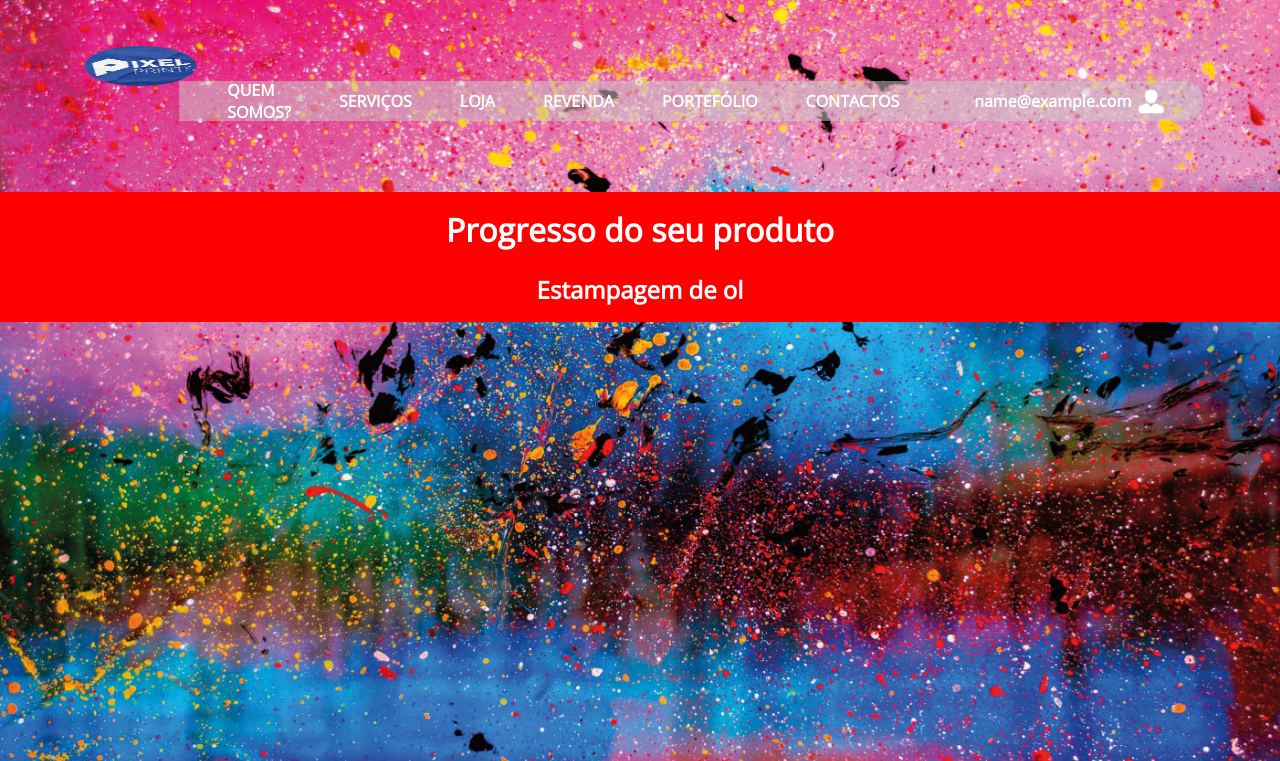
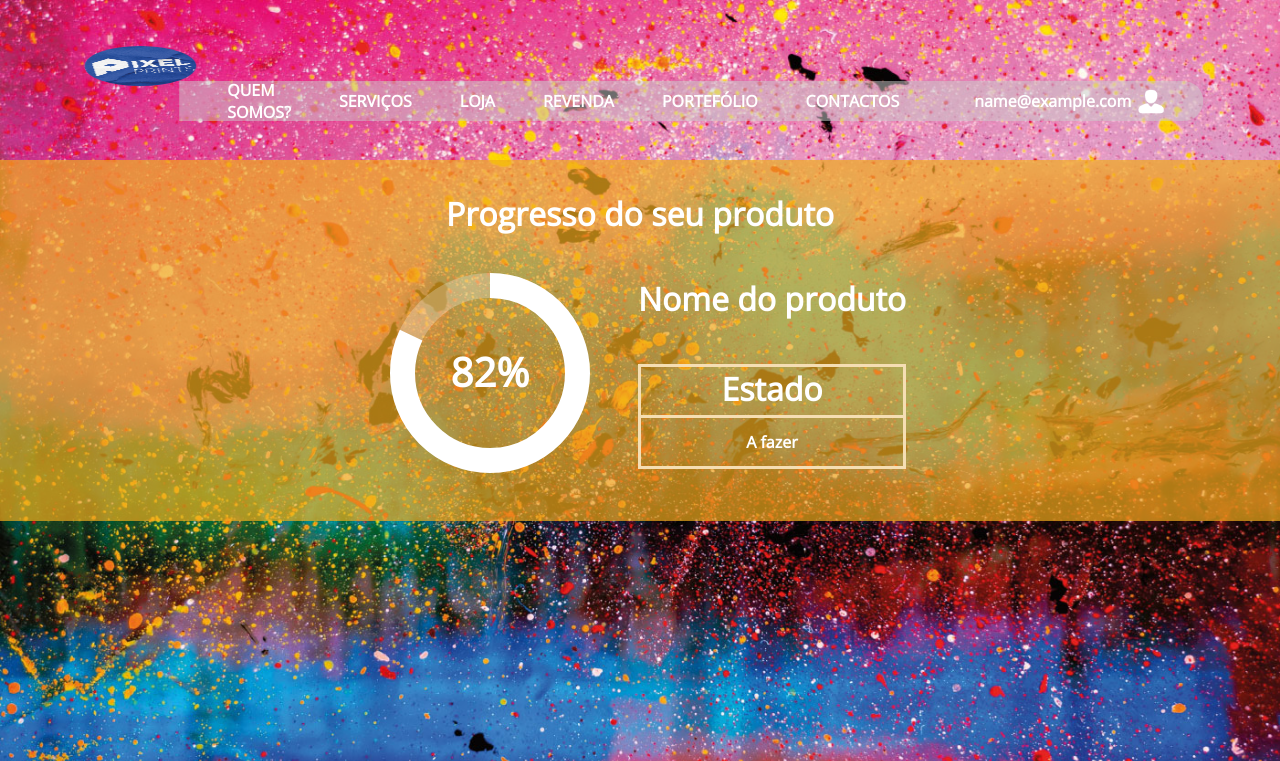
Before and after one commit to crasprodev/pixel-main, a PHP site: page /Websitetrb/php/User_progress.php in a window 1280 px wide. Shown: the top 761 px of the page. Run offline with PHP 8.4, Linux system fonts and the light colour scheme; the visitor is signed in with stand-in values (Sample User, id 1); data that the repository does not hold is empty; some libraries are stand-ins or nearby versions.

Commit message:
Update User_progress.php

```diff
--- a/php/User_progress.php
+++ b/php/User_progress.php
@@ -2,36 +2,153 @@
 
 <body>
     <style>
-    .progressmodule {
-        margin-top: 12rem;
-        background: red;
-        padding-top: 1rem;
-        padding-bottom: 1rem;
+    svg.radial-progress {
+        height: auto;
+        max-width: 200px;
+        padding: 1em;
+        transform: rotate(-90deg);
+        width: 100%;
+    }
+
+    svg.radial-progress circle {
+        fill: rgba(0, 0, 0, 0);
+        stroke: #fff;
+        stroke-dashoffset: 219.91148575129;
+        stroke-width: 10;
+    }
+
+    svg.radial-progress circle.incomplete {
+        opacity: 0.25;
+    }
+
+    svg.radial-progress circle.complete {
+        stroke-dasharray: 219.91148575129;
+    }
+
+    svg.radial-progress text {
+        fill: #fff;
+        text-anchor: middle;
+    }
+
+    .progress_bar {
+        display: flex;
+        align-items: center;
+        flex-wrap: wrap;
+        justify-content: center;
+        column-gap: 2rem;
+    }
+
+
+    .titulo {
+        font-size: 2rem;
         text-align: center;
     }
 
-    .titulo {
+    .sm-titulo {
         font-size: 2rem;
     }
 
-    .sm-titulo {
-        font-size: 1.5rem;
+    .percentage {
+        width: fit-content;
+        position: absolute;
     }
+
+    .progress {
+        display: flex;
+        align-items: center;
+        justify-content: center;
+    }
+
+    .progressmodule {
+        width: fit-content;
+        text-align: center;
+        background: #f1ac1db3;
+        width: 100%;
+        margin-top: 10rem;
+        padding-top: 2rem;
+        padding-bottom: 2rem;
+    }
+
+    .estado_act {
+        border: 3px solid wheat;
+        height: 3rem;
+        display: flex;
+        align-items: center;
+        justify-content: center;
+    }
+
+
+    .estado {
+        display: flex;
+        flex-direction: column;
+    }
+
+    .state {
+        font-size: 2rem;
+        height: 3rem;
+        color: white;
+        border: 3px solid wheat;
+        border: 3px solid wheat;
+        border-bottom: none;
+    }
+
+    svg.radial-progresscircle {
+        stroke: #a2ed56;
+    }
+
+    .titleanddescription {}
     </style>
     <div class="progressmodule">
+
         <div class="titulo">Progresso do seu produto</div><br>
-        <div class="sm-titulo">Estampagem de ol</div>
-        <div class="progress_bars">
-            <div class="progresses">
+        <div class="progress_bar">
 
+            <div class="progress">
+
+                <svg class="radial-progress" data-percentage="82" viewBox="0 0 80 80">
+                    <circle class="incomplete" cx="40" cy="40" r="35"></circle>
+                    <circle class="complete" cx="40" cy="40" r="35" style="stroke-dashoffset: 39.58406743523136;">
+                    </circle>
+                    <text class="percentage" x="50%" y="57%" transform="matrix(0, 1, -1, 0, 80, 0)">82%</text>
+                </svg>
             </div>
-            <div class="progress_bar"></div>
+            <div class="titleanddescription">
+                <div class="sm-titulo">Nome do produto</div><br><br>
+                <div class="estado">
+                    <div class="state">Estado</div>
+                    <div class="estado_act">A fazer</div>
+                </div>
+            </div>
         </div>
     </div>
 </body>
 <script src="../Jquery/jquery.js"></script>
+<script src="https://code.jquery.com/jquery-3.3.1.min.js"
+    integrity="sha384-tsQFqpEReu7ZLhBV2VZlAu7zcOV+rXbYlF2cqB8txI/8aZajjp4Bqd+V6D5IgvKT" crossorigin="anonymous">
+</script>
+
 <script src="../Jquery/loginsignin.js"></script>
 <script src="https://unpkg.com/aos@2.3.1/dist/aos.js"></script>
 <script>
 AOS.init();
 </script>
+<script>
+$('svg.radial-progress').find($('circle.complete')).removeAttr('style');
+$('svg.radial-progress').each(function(index, value) {
+
+
+
+    percent = $(value).data('percentage');
+    console.log(percent);
+    // Get radius of the svg's circle.complete
+    radius = $(this).find($('circle.complete')).attr('r');
+    // Get circumference (2πr)
+    circumference = 2 * Math.PI * radius;
+    // Get stroke-dashoffset value based on the percentage of the circumference
+    strokeDashOffset = circumference - ((percent * circumference) / 100);
+    // Transition progress for 1.25 seconds
+    $('svg.radial-progress').find($('circle.complete')).animate({
+        'stroke-dashoffset': strokeDashOffset
+    }, 1250);
+});
+</script>
```
